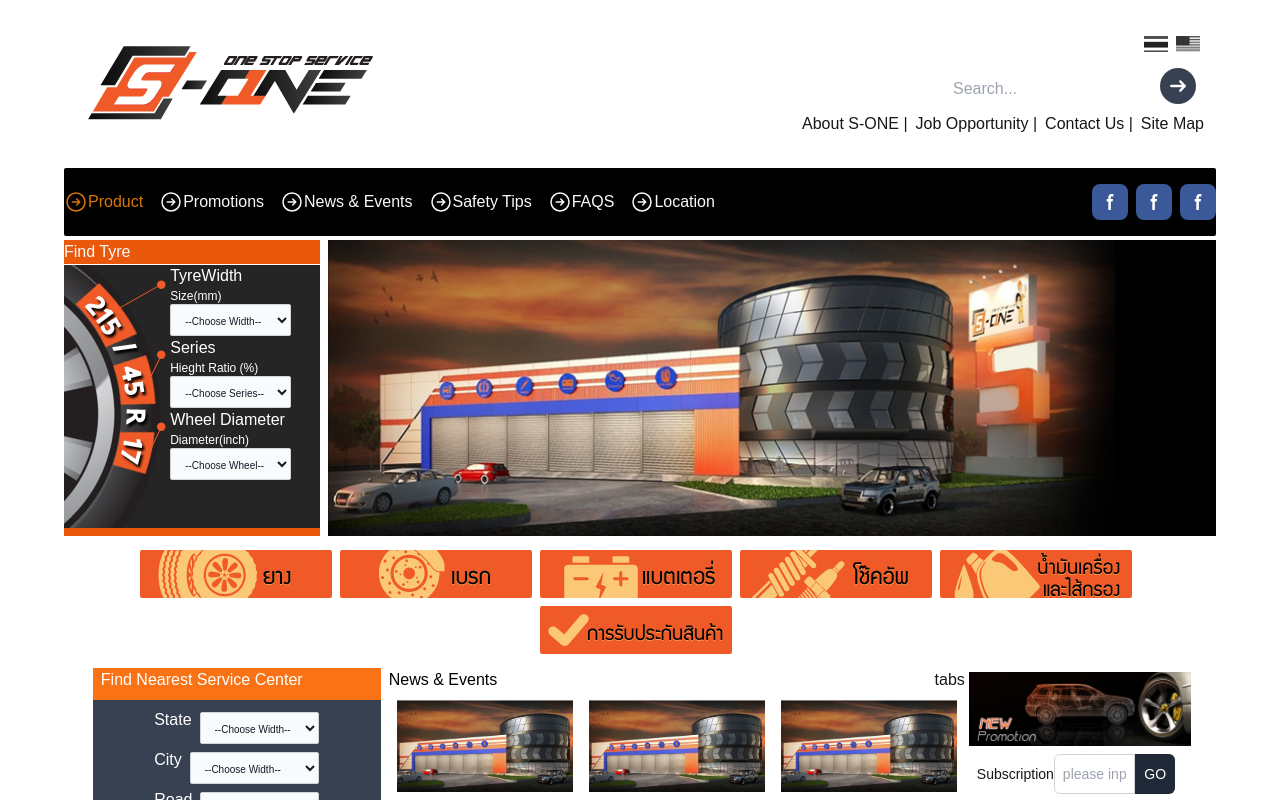
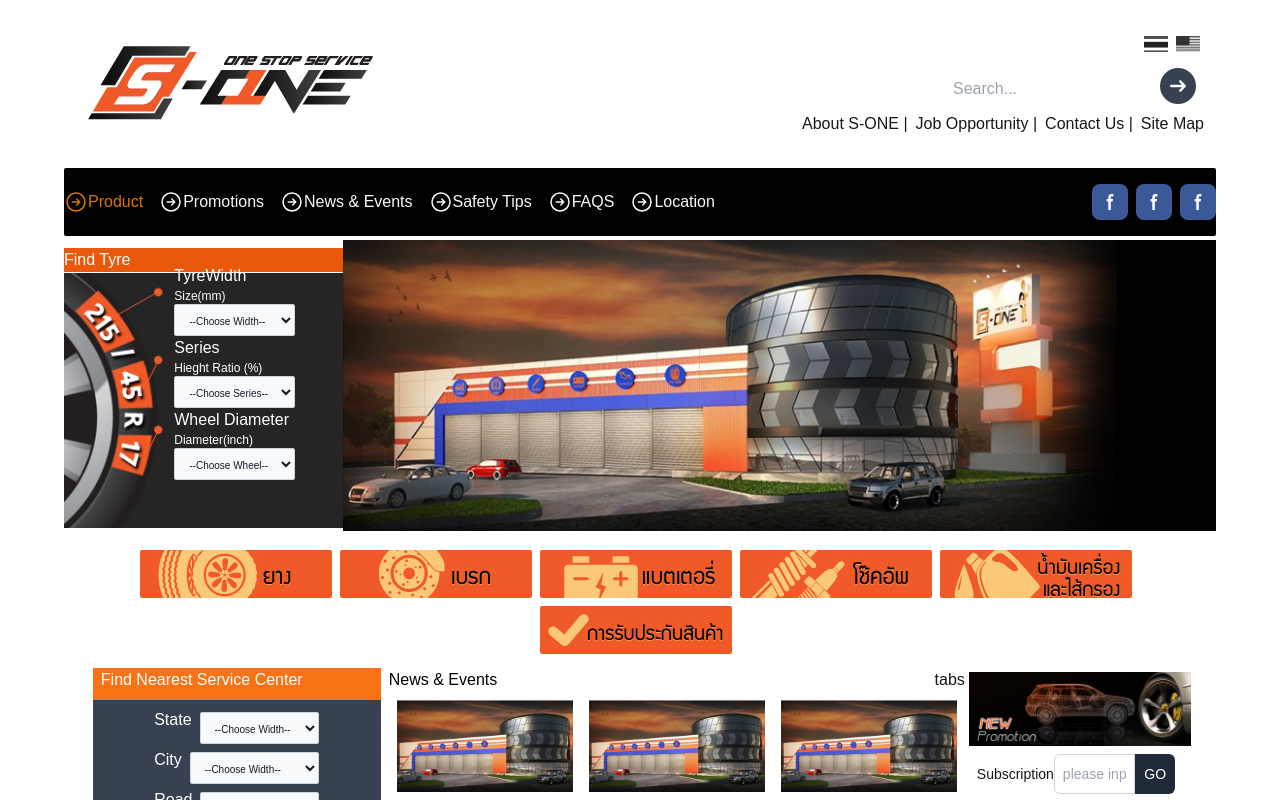
Before and after one commit to Jadedvi104/vanilajs-to-next, a Next.js app: page / in a window 1280 px wide. Shown: the top 800 px of the page. Built offline with nearby package versions, Linux system fonts and the light colour scheme.

Commit message:
Banner_files
update html and banner id

```diff
--- a/src/components/BannerAndSearch.jsx
+++ b/src/components/BannerAndSearch.jsx
@@ -5,21 +5,24 @@ import MainBanner from "@/components/micros/MainBanner";
 const BannerAndSearch = () => {
   return (
     <>
-      <section>
+      <section
+        id="banner"
+        className="
+          h-auto
+          max-w-screen
+          min-h-[18rem]
+          "
+      >
         <div
+          id="banner-container"
           className="
-      flex
-      flex-nowrap
-      justify-center
-      bg-gray
-      h-auto
-      max-w-screen
-      min-h-[18rem]
-      "
+          flex
+          flex-col md:flex-row
+          justify-between
+          "
         >
-          {/* Find Tire Section */}
           <FindTire />
-          <MainBanner/>
+          <MainBanner />
         </div>
       </section>
     </>
--- a/src/components/micros/FindTire.jsx
+++ b/src/components/micros/FindTire.jsx
@@ -3,17 +3,22 @@ import React from "react";
 const FindTire = () => {
   return (
     <>
-      <div className="shrink-0 mr-2">
-            <h1 className="text-gray-50 bg-orange-600 min-w-64">Find Tyre</h1>
+      <div id="find-tyre"  className="max-w-max my-2">
+            <h1 id="find-tyre-header"
+            className="text-gray-50 bg-orange-600">Find Tyre</h1>
             <div
+              id="tyre-slections-bg"
               className="
-              bg-orange-600
               relative
-              bg-tyrefilterImg
-              w-full h-[92%]
-              bg-no-repeat"
+              bg-gray-600
+              "
             >
-              <div className="absolute right-[1.8rem]">
+              <img id="tyre-slections-bg" src="/images/SOne_index_bg_searchtype.jpg" className="z-0 object-fill w-full h-full"/>
+
+              <div
+                id="tyre-slections"
+                className="
+                z-10 absolute bottom-12 right-12">
                   <div>
                     <h1 className="text-white">TyreWidth</h1>
                     <p className="text-white text-xs">{`Size(mm)`}</p>
--- a/src/components/micros/MainBanner.jsx
+++ b/src/components/micros/MainBanner.jsx
@@ -3,7 +3,7 @@ import React from "react";
 const MainBanner = () => {
   return (
     <>
-      <div className="hidden md:flex w-full">
+      <div id="banner-image" className="">
         <img src="/images/SOne_index_banner.jpg" alt="" />
       </div>
     </>
```
